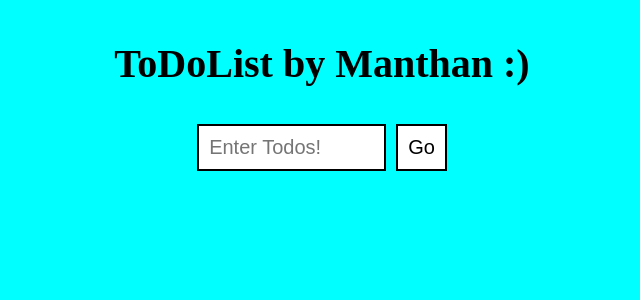
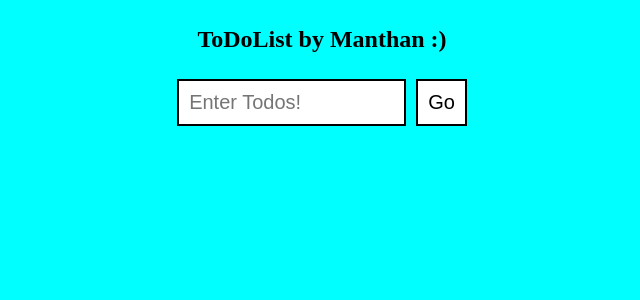
Before and after one commit to manthankumbhar/todolist, a React (Create React App) app: page / in a window 1280 px wide. Shown: the top 300 px of the page, without its empty margins (318-958 px from the left). Built offline with nearby package versions, Linux system fonts and the light colour scheme.

Commit message:
new changes

```diff
--- a/src/TodoList.css
+++ b/src/TodoList.css
@@ -2,7 +2,7 @@
     padding: 10px;
     font-size: 20px;
     border: 2px solid #000000;
-    width: 165px;
+    width: 205px;
 }
 
 .todoListMain .header button {
@@ -24,7 +24,7 @@
 .todoListMain .theList {
     list-style: none;
     padding-left: 0;
-    width: 250px;
+    width: 300px;
 }
 
 .todoListMain .theList li {
@@ -53,8 +53,3 @@ ul.theList {
     background-color: #808080;
     cursor: pointer;
 }
-
-input[type = "checkbox"] {
-    position: fixed;
-    right: 450px;
-}
--- a/src/index.css
+++ b/src/index.css
@@ -15,23 +15,3 @@ body {
     color: #000000;
     font-family: serif;
 }
-
-@media(min-width:401px) {
-    body {
-        padding: 5px;
-        background-color: #00FFFF;
-        font-family: 'Courier New';
-    }
-
-    #container {
-        display: flex;
-        justify-content: center;
-    }
-
-    .header {
-        font-size: 20px;
-        text-align: center;
-        color: #000000;
-        font-family: serif;
-    }
-}
```
Lines whose indentation alone changed are shown as unchanged.
